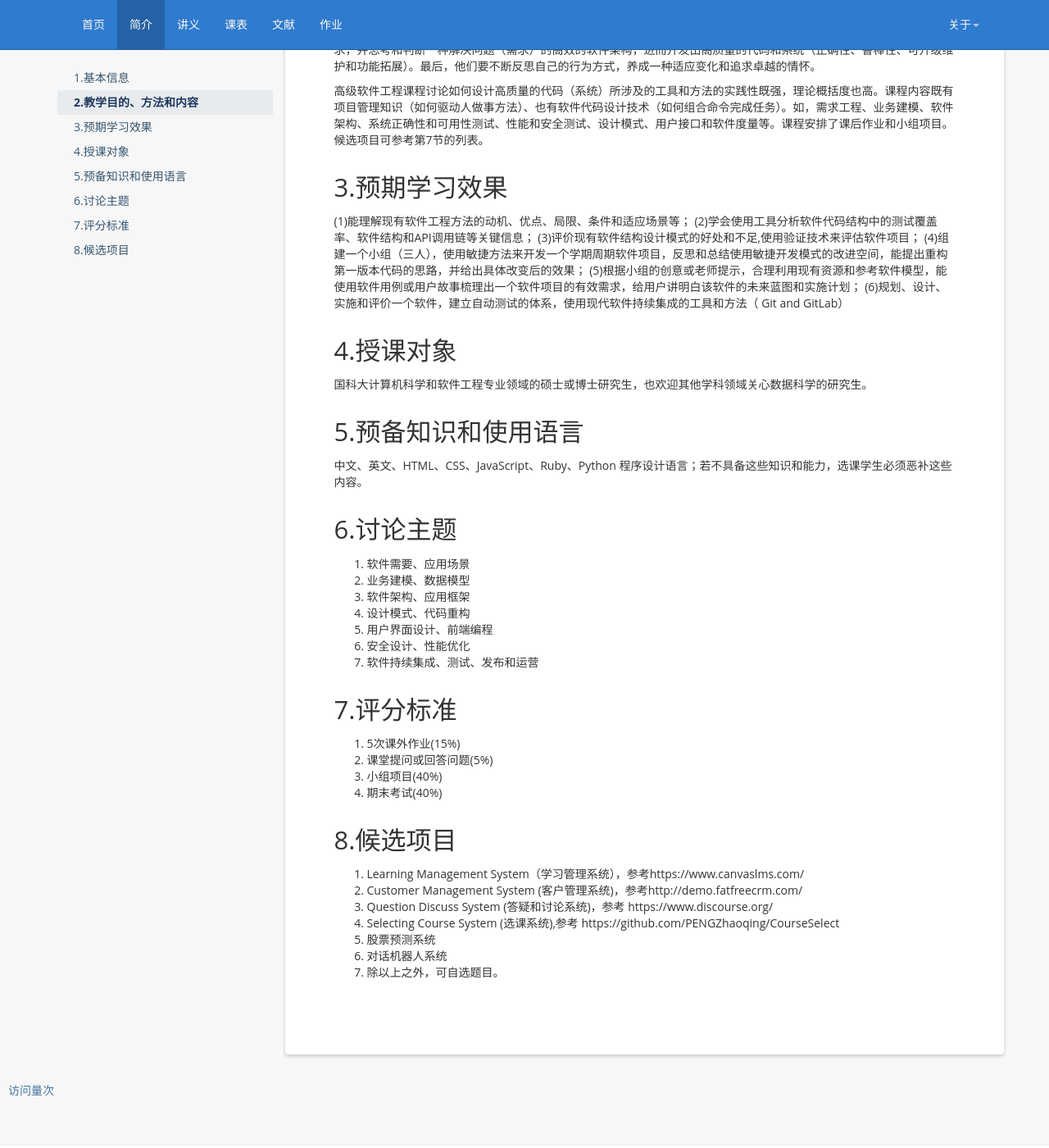
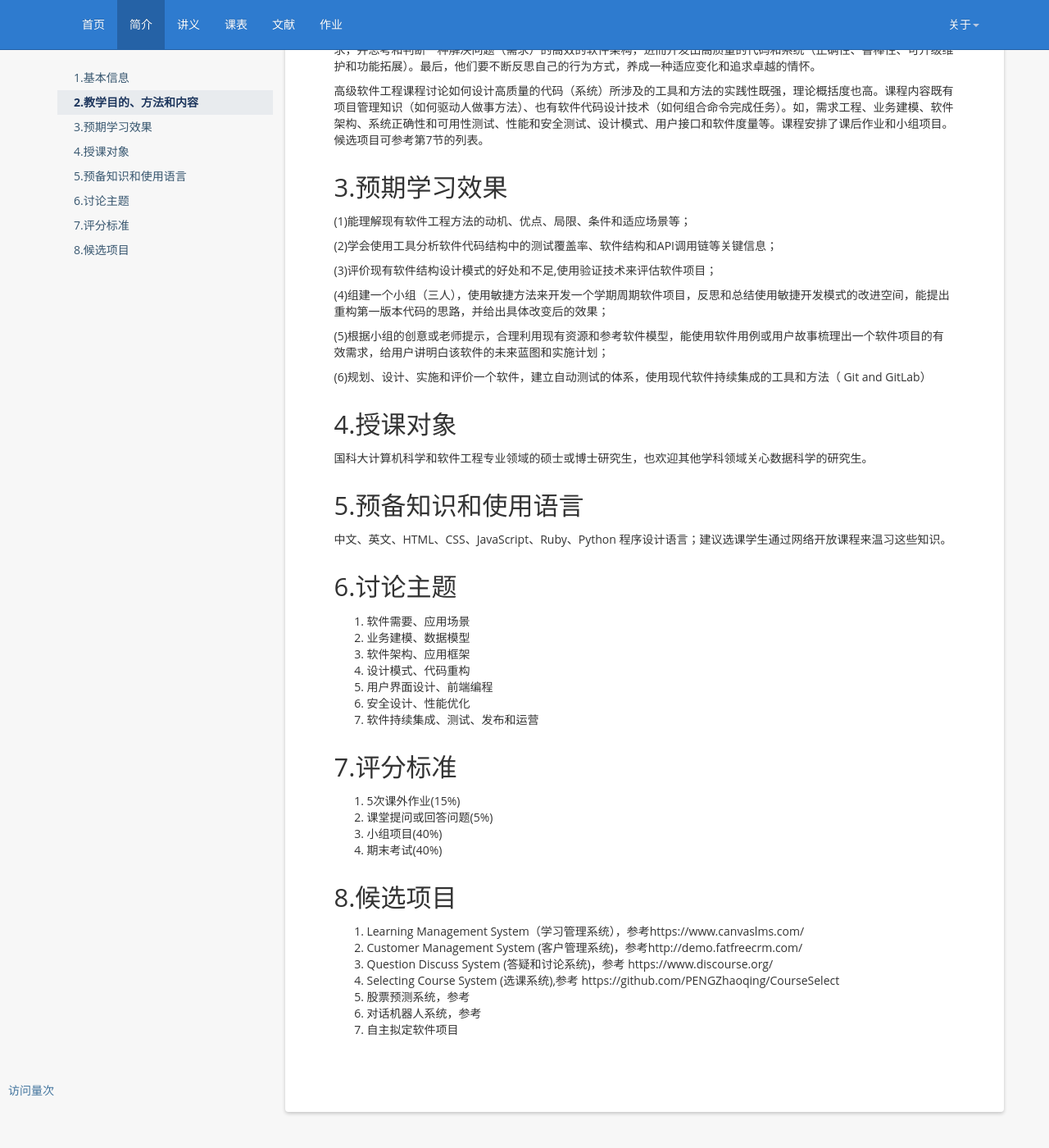
Before and after one commit to tjluo-ucas/ase, a Jekyll site: the page built from _posts/2019-02-08-intro.md, in a window 1280 px wide and 1400 px high, scrolled down 458 px. Shown: the whole window at 82% size. Built offline with Jekyll 4.4.1, drawn with Linux system fonts in a browser that asks for light colours; nearby versions of some CDN libraries; comment, search, counter and statistics services are not loaded.

Commit message:
Update 2019-02-08-intro.md

```diff
--- a/_posts/2019-02-08-intro.md
+++ b/_posts/2019-02-08-intro.md
@@ -38,10 +38,15 @@ view coding as a means to an end to gain insights from data)。
 3.预期学习效果 {#outcomes}
 ---------------------------------
 (1)能理解现有软件工程方法的动机、优点、局限、条件和适应场景等；
+
 (2)学会使用工具分析软件代码结构中的测试覆盖率、软件结构和API调用链等关键信息；
+
 (3)评价现有软件结构设计模式的好处和不足,使用验证技术来评估软件项目；
+
 (4)组建一个小组（三人），使用敏捷方法来开发一个学期周期软件项目，反思和总结使用敏捷开发模式的改进空间，能提出重构第一版本代码的思路，并给出具体改变后的效果；
+
 (5)根据小组的创意或老师提示，合理利用现有资源和参考软件模型，能使用软件用例或用户故事梳理出一个软件项目的有效需求，给用户讲明白该软件的未来蓝图和实施计划；
+
 (6)规划、设计、实施和评价一个软件，建立自动测试的体系，使用现代软件持续集成的工具和方法（ Git and GitLab）
 
 4.授课对象 {#audience}
@@ -50,7 +55,7 @@ view coding as a means to an end to gain insights from data)。
 
 5.预备知识和使用语言 {#prior-knew}
 ----------------------------
-中文、英文、HTML、CSS、JavaScript、Ruby、Python 程序设计语言；若不具备这些知识和能力，选课学生必须恶补这些内容。
+中文、英文、HTML、CSS、JavaScript、Ruby、Python 程序设计语言；建议选课学生通过网络开放课程来温习这些知识。
 
 6.讨论主题 {#topics}
 ----------------------------
@@ -75,6 +80,6 @@ view coding as a means to an end to gain insights from data)。
 2. Customer Management System (客户管理系统)，参考http://demo.fatfreecrm.com/
 3. Question Discuss System (答疑和讨论系统)，参考 https://www.discourse.org/
 4. Selecting Course System (选课系统),参考 https://github.com/PENGZhaoqing/CourseSelect
-5. 股票预测系统
-6. 对话机器人系统
-7. 除以上之外，可自选题目。
+5. 股票预测系统，参考
+6. 对话机器人系统，参考
+7. 自主拟定软件项目
```
